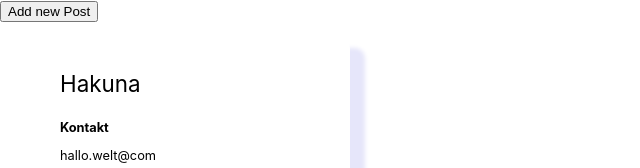
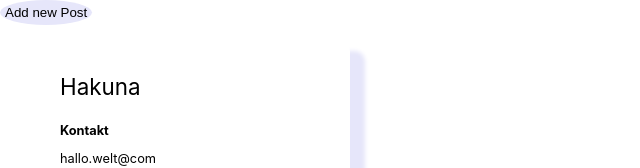
Before and after one commit to FranziGraml/capstone-project, a Next.js app: page / in a window 1280 px wide. Shown: the top 168 px of the page, without its empty margins (0-640 px from the left). Built offline with nearby package versions, Linux system fonts and the light colour scheme.

Commit message:
Add basic styling Add button

```diff
--- a/src/Components/Form/AddFormButton.js
+++ b/src/Components/Form/AddFormButton.js
@@ -1,7 +1,9 @@
+import ButtonAdd from '../UI/Button/AddButton.styles';
+
 export default function AddFormButton({ onSetFormButton }) {
 	return (
-		<button type="button" onClick={() => onSetFormButton(prevCheck => !prevCheck)}>
+		<ButtonAdd type="button" onClick={() => onSetFormButton(prevCheck => !prevCheck)}>
 			Add new Post
-		</button>
+		</ButtonAdd>
 	);
 }
--- /dev/null
+++ b/src/Components/UI/Button/AddButton.styles.js
@@ -0,0 +1,14 @@
+import styled from 'styled-components';
+
+const ButtonAdd = styled.button`
+    text-transform: none;
+	border-radius: 50%;
+	border: none;
+	background-color: lavender;
+	display: flex;
+	padding: 5px 5px;
+	cursor: pointer:
+
+`;
+
+export default ButtonAdd;
```
